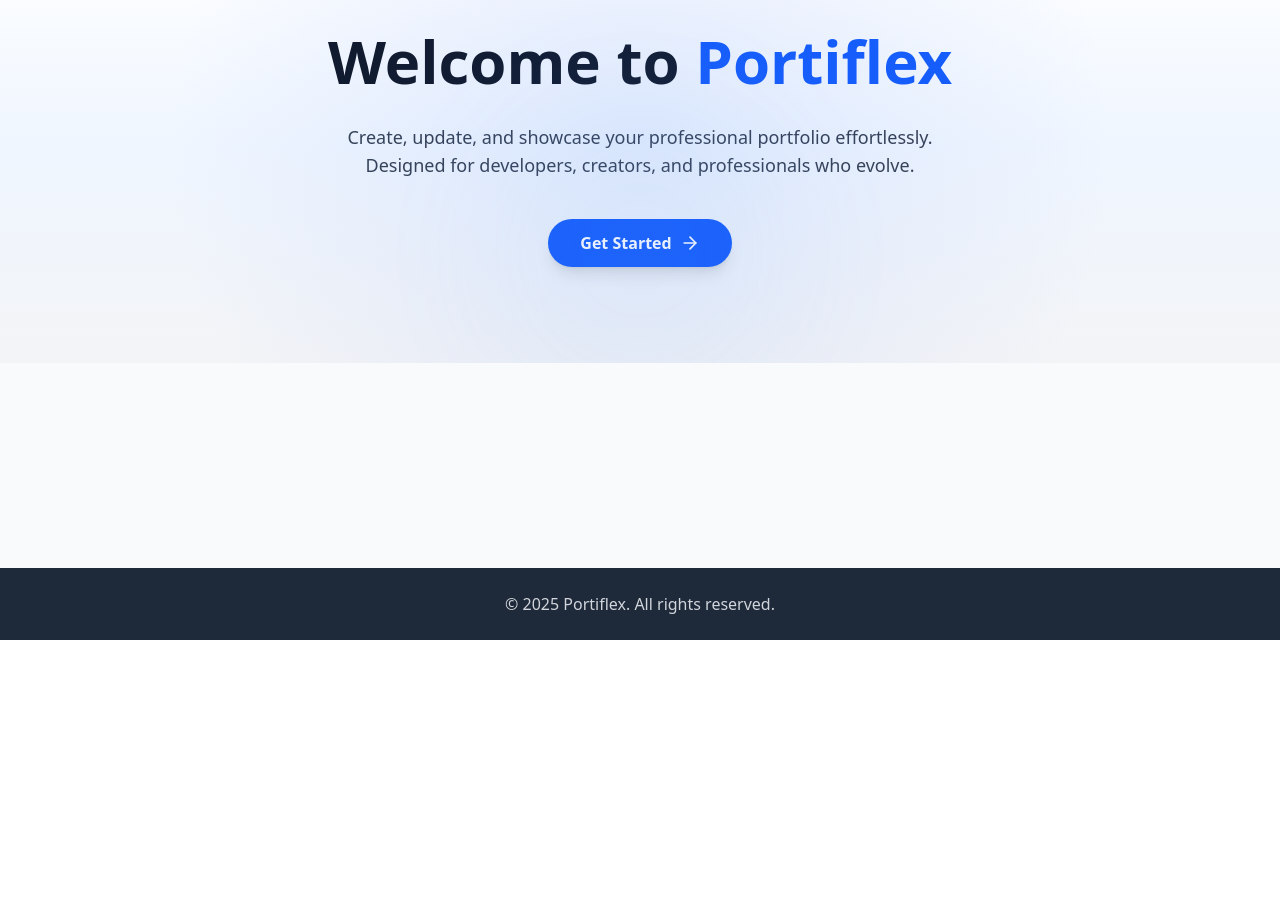
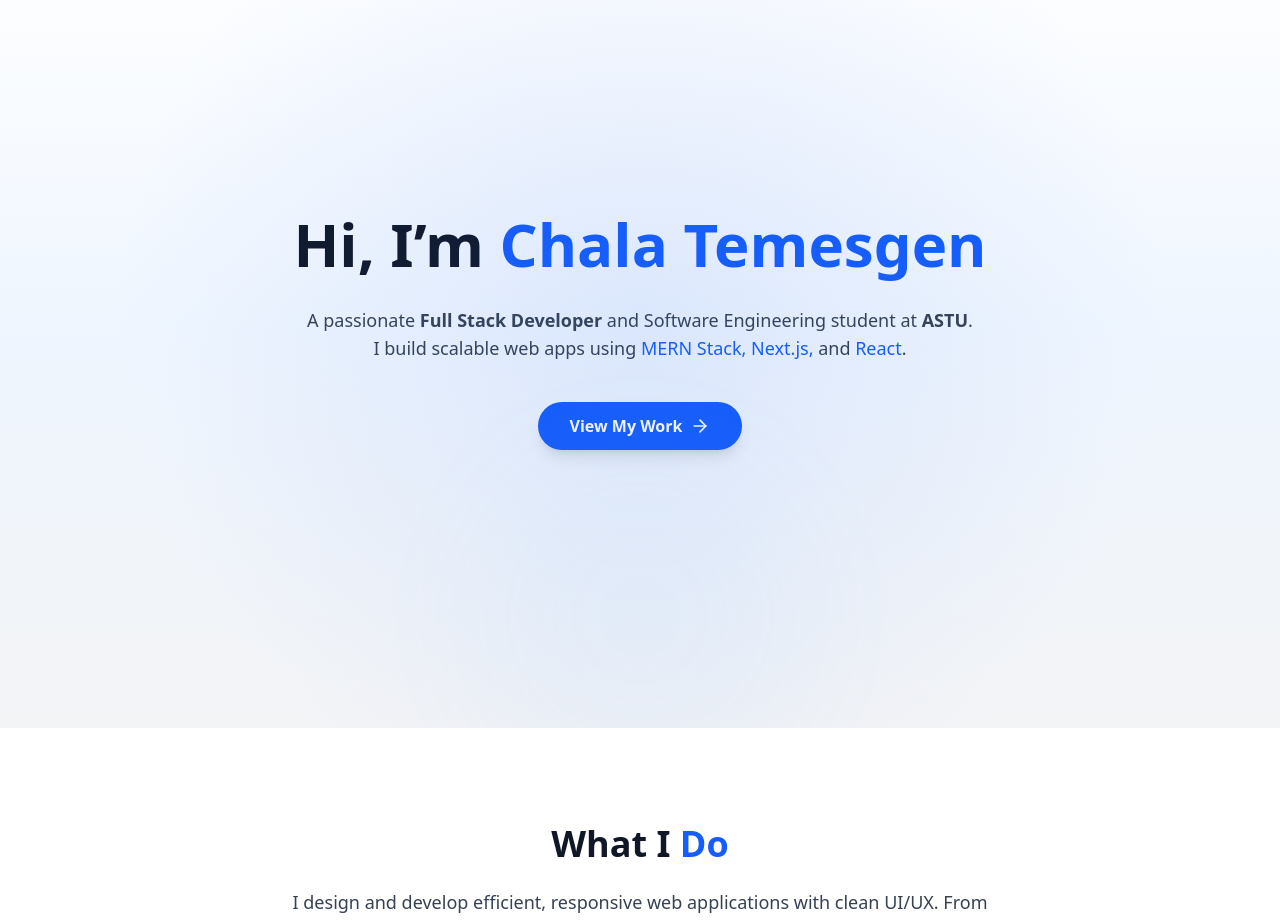
Before and after one commit to Chala751/Portiflex, a React (Vite) app in the folder client/: page / in a window 1280 px wide. Shown: the part 160-1081 px from the top of the page. Before the commit the page ends 800 px from the top, so only its background shows below. Built offline with nearby package versions, Linux system fonts and the light colour scheme.

Commit message:
update in the home page

```diff
--- a/client/src/pages/Home.jsx
+++ b/client/src/pages/Home.jsx
@@ -1,10 +1,13 @@
-import {motion} from "framer-motion"
-import { ArrowRight } from "lucide-react";
+import { motion } from "framer-motion";
+import { ArrowRight, Laptop, Code, Globe } from "lucide-react";
+import { Link } from "react-router-dom";
 
 const Home = () => {
   return (
-    <section className="relative flex flex-col items-center justify-center text-center py-24 px-6 overflow-hidden bg-gradient-to-b from-white via-blue-50 to-gray-100 dark:from-gray-900 dark:via-gray-800 dark:to-gray-900">
-      {/* Subtle Background Glow */}
+    <main className="overflow-x-hidden">
+      {/* ===== Hero Section ===== */}
+      <section className="relative flex flex-col items-center justify-center text-center min-h-screen px-6 overflow-hidden bg-gradient-to-b from-white via-blue-50 to-gray-100 dark:from-gray-900 dark:via-gray-800 dark:to-gray-900">
+        {/* Background Glow */}
         <div className="absolute inset-0 bg-[radial-gradient(circle_at_center,rgba(37,99,235,0.1)_0%,transparent_70%)] pointer-events-none" />
 
         {/* Animated Heading */}
@@ -14,7 +17,8 @@ const Home = () => {
           transition={{ duration: 0.8 }}
           className="text-4xl md:text-6xl font-extrabold text-gray-900 dark:text-white mb-6 leading-tight"
         >
-        Welcome to <span className="text-blue-600 dark:text-blue-400">Portiflex</span>
+          Hi, I’m{" "}
+          <span className="text-blue-600 dark:text-blue-400">Chala Temesgen</span>
         </motion.h1>
 
         {/* Subtext */}
@@ -24,21 +28,27 @@ const Home = () => {
           transition={{ delay: 0.2, duration: 0.8 }}
           className="text-gray-700 dark:text-gray-300 max-w-2xl mb-10 text-lg"
         >
-        Create, update, and showcase your professional portfolio effortlessly.
-        <br /> Designed for developers, creators, and professionals who evolve.
+          A passionate <strong>Full Stack Developer</strong> and Software Engineering student at{" "}
+          <strong>ASTU</strong>. I build scalable web apps using{" "}
+          <span className="text-blue-600 dark:text-blue-400">MERN Stack, Next.js,</span> and{" "}
+          <span className="text-blue-600 dark:text-blue-400">React</span>.
         </motion.p>
 
         {/* Call to Action Button */}
-      <motion.button
+        <motion.div
           whileHover={{ scale: 1.05 }}
           whileTap={{ scale: 0.97 }}
           transition={{ type: "spring", stiffness: 300 }}
+        >
+          <Link
+            to="/projects"
             className="flex items-center gap-2 bg-blue-600 hover:bg-blue-700 text-white px-8 py-3 rounded-full font-semibold shadow-lg hover:shadow-xl transition duration-300"
           >
-        Get Started <ArrowRight size={20} />
-      </motion.button>
+            View My Work <ArrowRight size={20} />
+          </Link>
+        </motion.div>
 
-      {/* Floating Shapes / Decoration */}
+        {/* Floating Decoration */}
         <motion.div
           initial={{ opacity: 0, y: 50 }}
           animate={{ opacity: 0.2, y: 0 }}
@@ -48,6 +58,90 @@ const Home = () => {
           <div className="w-80 h-80 bg-blue-300 rounded-full blur-3xl opacity-30 dark:opacity-20" />
         </motion.div>
       </section>
+
+      {/* ===== About Summary Section ===== */}
+      <section className="py-24 px-6 text-center bg-white dark:bg-gray-900">
+        <motion.h2
+          initial={{ opacity: 0, y: -20 }}
+          whileInView={{ opacity: 1, y: 0 }}
+          transition={{ duration: 0.6 }}
+          className="text-3xl md:text-4xl font-bold text-gray-900 dark:text-white mb-6"
+        >
+          What I <span className="text-blue-600 dark:text-blue-400">Do</span>
+        </motion.h2>
+
+        <motion.p
+          initial={{ opacity: 0 }}
+          whileInView={{ opacity: 1 }}
+          transition={{ delay: 0.2, duration: 0.8 }}
+          className="text-gray-700 dark:text-gray-300 max-w-3xl mx-auto text-lg mb-12"
+        >
+          I design and develop efficient, responsive web applications with clean UI/UX.
+          From backend APIs to frontend animations — I love bringing ideas to life.
+        </motion.p>
+
+        <div className="grid md:grid-cols-3 gap-10 max-w-6xl mx-auto">
+          {[
+            {
+              icon: <Code className="w-10 h-10 text-blue-600" />,
+              title: "Full Stack Development",
+              desc: "Building complete web apps using MongoDB, Express, React, and Node.js.",
+            },
+            {
+              icon: <Laptop className="w-10 h-10 text-blue-600" />,
+              title: "Next.js & React",
+              desc: "Modern frontends with reusable components, animations, and dark mode.",
+            },
+            {
+              icon: <Globe className="w-10 h-10 text-blue-600" />,
+              title: "Responsive UI/UX",
+              desc: "Creating user-centered designs that work seamlessly across all devices.",
+            },
+          ].map((item, i) => (
+            <motion.div
+              key={i}
+              initial={{ opacity: 0, y: 20 }}
+              whileInView={{ opacity: 1, y: 0 }}
+              transition={{ delay: i * 0.2 }}
+              className="bg-gray-50 dark:bg-gray-800 rounded-2xl p-8 shadow-md hover:shadow-xl transition"
+            >
+              <div className="flex justify-center mb-4">{item.icon}</div>
+              <h3 className="text-xl font-semibold text-gray-900 dark:text-white mb-2">
+                {item.title}
+              </h3>
+              <p className="text-gray-700 dark:text-gray-300">{item.desc}</p>
+            </motion.div>
+          ))}
+        </div>
+      </section>
+
+      {/* ===== Call to Action / Footer Section ===== */}
+      <section className="py-20 px-6 text-center bg-gradient-to-r from-blue-600 to-blue-700 text-white">
+        <motion.h2
+          initial={{ opacity: 0, y: -10 }}
+          whileInView={{ opacity: 1, y: 0 }}
+          transition={{ duration: 0.6 }}
+          className="text-3xl md:text-4xl font-bold mb-6"
+        >
+          Ready to Collaborate or Hire Me?
+        </motion.h2>
+        <motion.p
+          initial={{ opacity: 0 }}
+          whileInView={{ opacity: 1 }}
+          transition={{ delay: 0.2 }}
+          className="mb-8 max-w-2xl mx-auto text-lg"
+        >
+          Let’s connect and build something impactful together. I’m always open to freelance,
+          internships, and exciting project opportunities.
+        </motion.p>
+        <Link
+          to="/contact"
+          className="inline-block bg-white text-blue-700 font-semibold px-8 py-3 rounded-full shadow hover:bg-blue-50 transition"
+        >
+          Contact Me
+        </Link>
+      </section>
+    </main>
   );
 };
 
```
Lines whose indentation alone changed are shown as unchanged.
